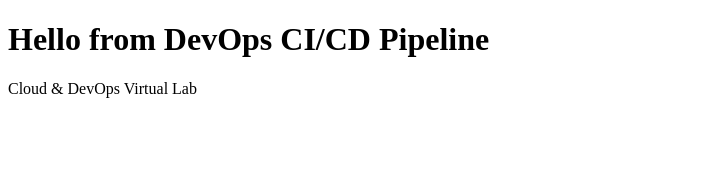
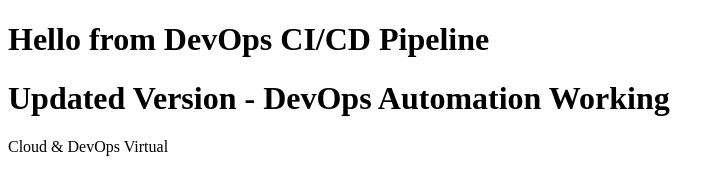
Before and after one commit to Upasana-1204/devops-webapp, a plain HTML site: page index.html in a window 1280 px wide. Shown: the whole page, without its empty margins (0-725 px from the left). Drawn offline with Linux system fonts and the light colour scheme.

Commit message:
Updated website content

```diff
--- a/index.html
+++ b/index.html
@@ -7,7 +7,8 @@
 <body>
     <h1>Hello from DevOps CI/CD Pipeline
     </h1>
-    <p>Cloud & DevOps Virtual Lab</p>
+    <h1>Updated Version - DevOps Automation Working</h1>
+    <p>Cloud & DevOps Virtual</p>
 
 </body>
 </html>
```
